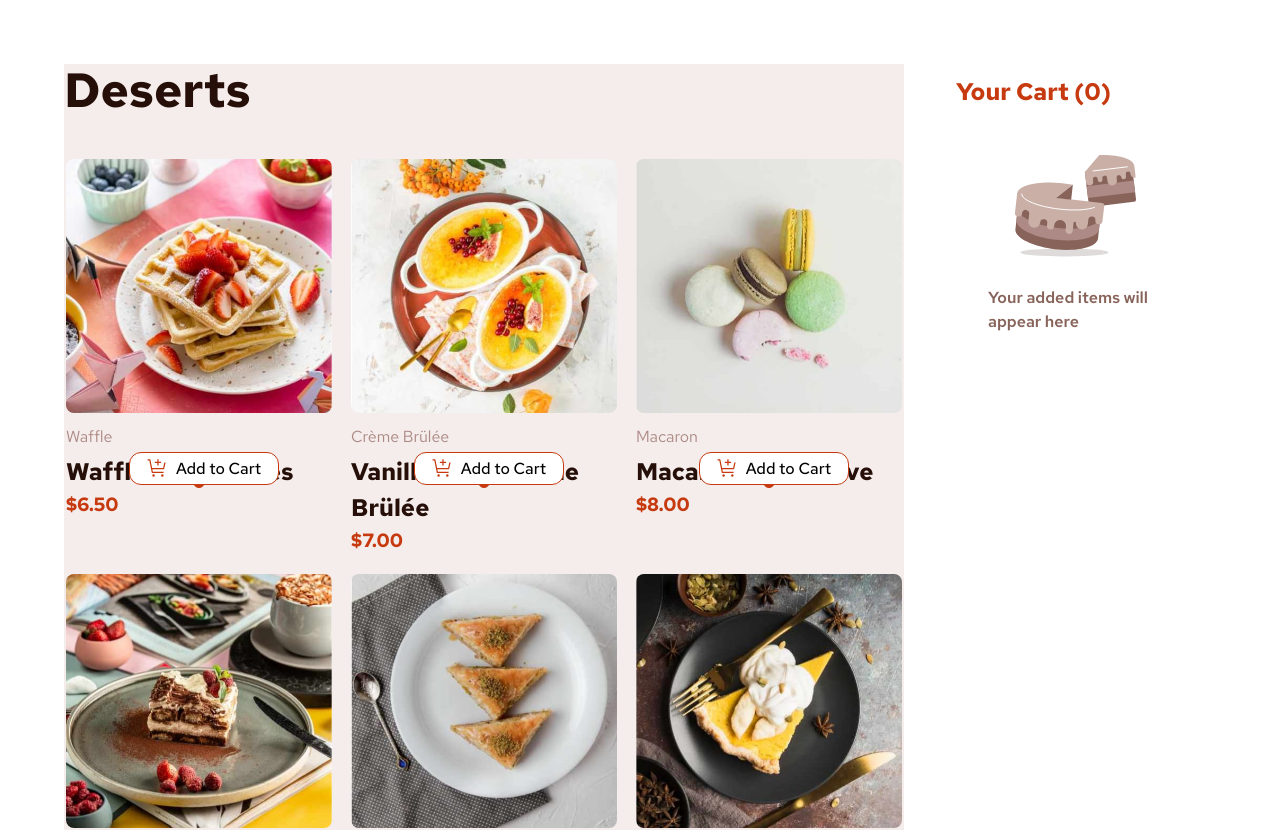
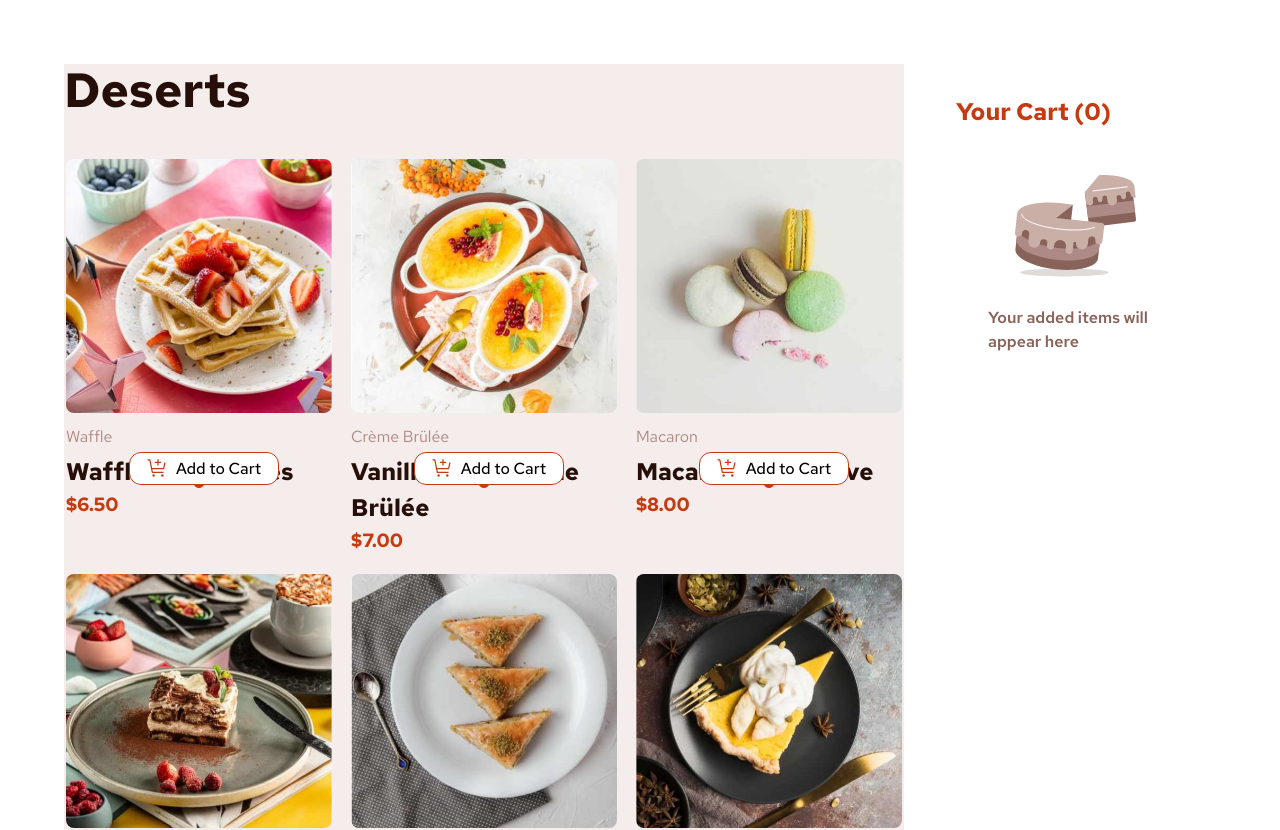
Before and after one commit to robs-am/shopping-list-with-cart, a React (Vite) app: page / in a window 1280 px wide. Shown: the top 830 px of the page. Built offline with nearby package versions, Linux system fonts and the light colour scheme.

Commit message:
style: change padding cart

```diff
--- a/src/components/CartWidget/cart-widget.module.scss
+++ b/src/components/CartWidget/cart-widget.module.scss
@@ -3,7 +3,7 @@
 .cartCotainer {
   background: #fff;
   border-radius: 12px;
-  padding: 10px 20px;
+  padding: 30px 20px;
   h2 {
     color: $red;
     font-weight: $font-weight-bold;
--- a/src/components/OrderConfirmationModal/index.tsx
+++ b/src/components/OrderConfirmationModal/index.tsx
@@ -40,7 +40,7 @@ const OrderConfirmationModal: React.FC<OrderConfirmationModalProps> = ({ isOpen,
             </div>
           ))}
           <div className={classes.orderTotal}>
-            <span>Order Total:</span>
+            <span className={classes.orderTotalModal}>Order Total:</span>
             <span>${totalPrice.toFixed(2)}</span>
           </div>
         </div>
```
